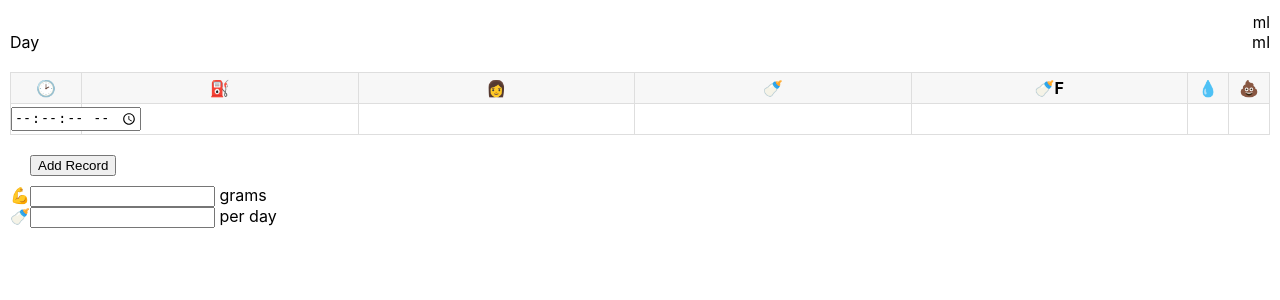
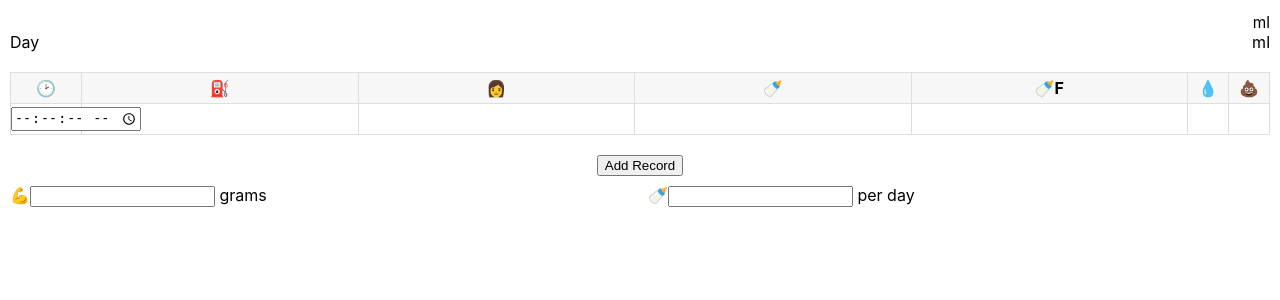
Before and after one commit to zoreet/babychart, a PHP site: page /?id=1 in a window 1280 px wide. Shown: the part 80-380 px from the top of the page. Run offline with PHP 8.4, Linux system fonts and the light colour scheme; some libraries are stand-ins or nearby versions.

Commit message:
make the footer look less bad

```diff
--- a/static/css/main.css
+++ b/static/css/main.css
@@ -165,11 +165,12 @@ h1 {
 
 /* DAY FOOTER */
 .day__foot {
-    /* display: flex; */
-    /* justify-content: space-between; */
+    column-count: 2;
     padding-top: 10px;
     bottom: 0;
 }
 .day__foot button { /* hack */
-    margin: 10px 20px;
+    margin: 10px auto;
+    display: block;
+    column-span: all;
 }
```
